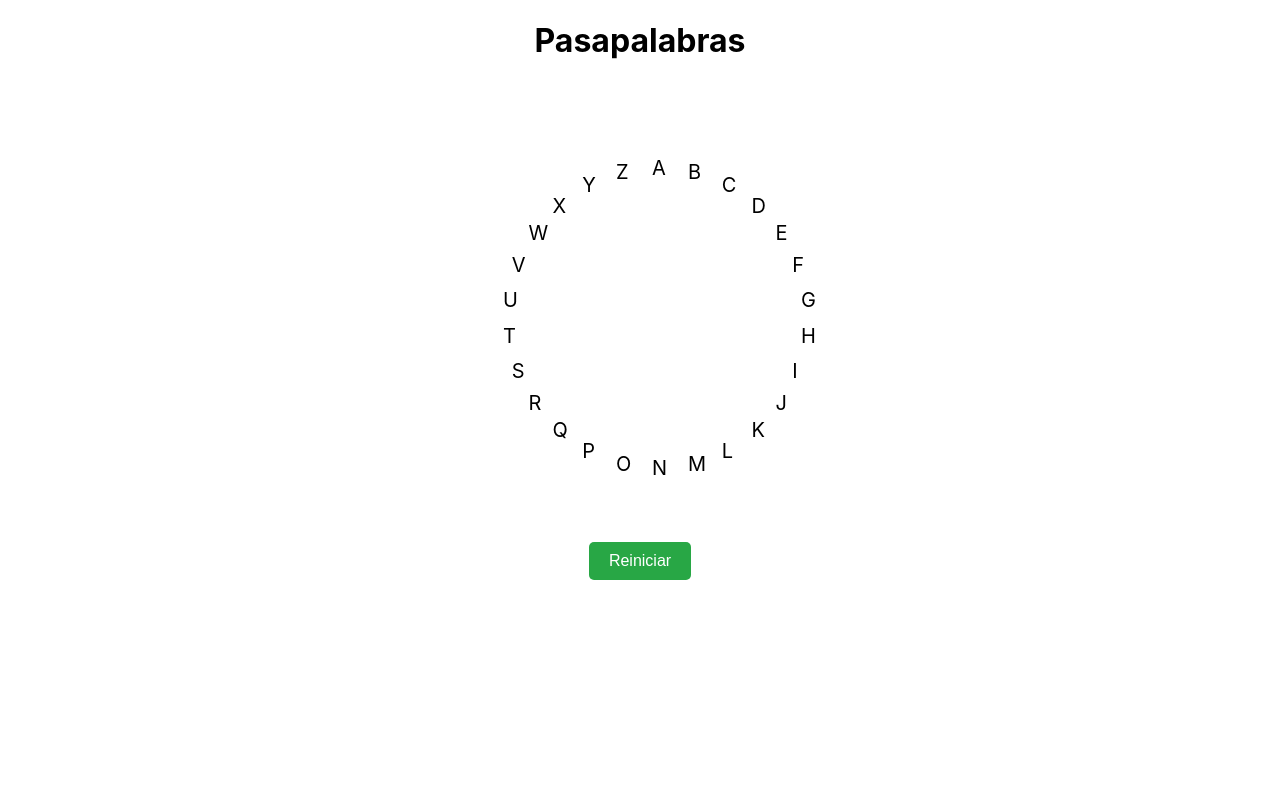
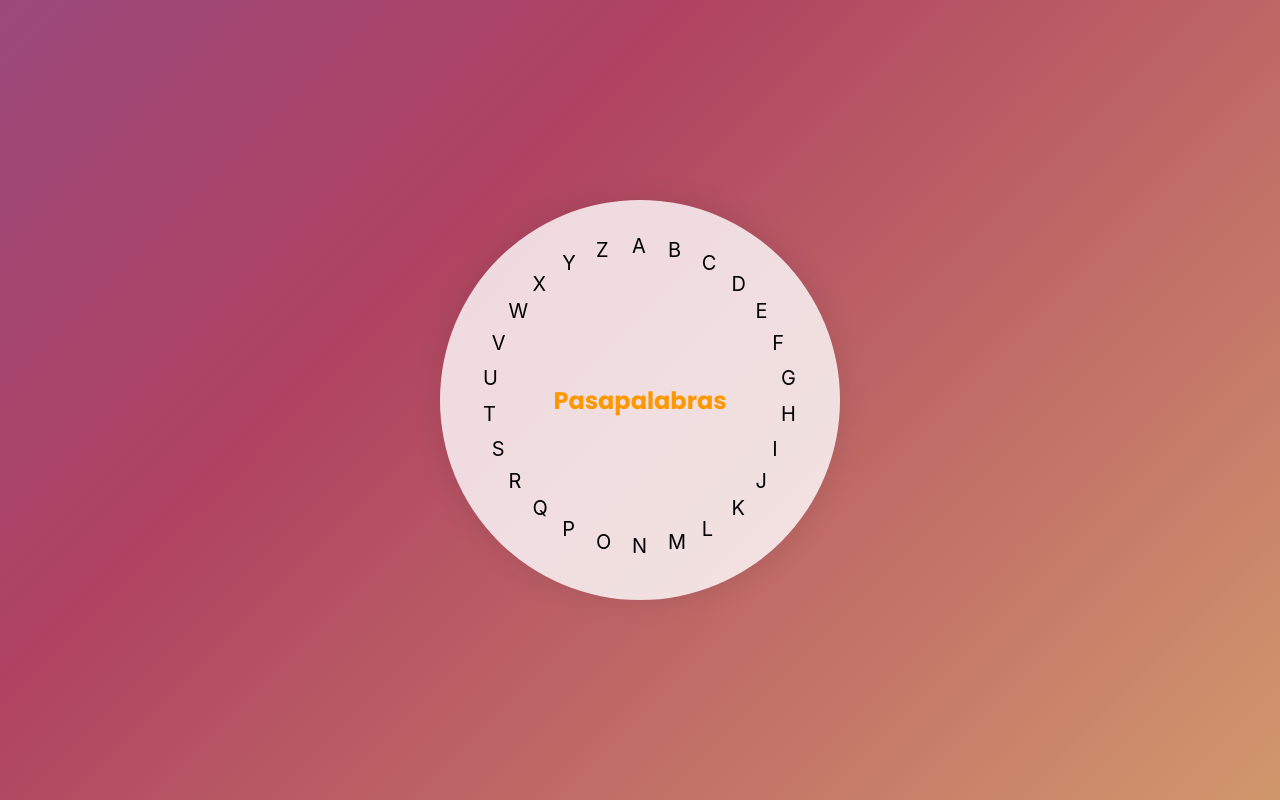
Before and after one commit to wilterdiaz/pasapalabras, a React (Create React App) app: page / in a window 1280 px wide. Built offline with nearby package versions, Linux system fonts and the light colour scheme.

Commit message:
mejoras de vista

```diff
--- a/src/App.js
+++ b/src/App.js
@@ -5,7 +5,6 @@
 function App() {
   return (
     <div className="App">
-    <h1>Pasapalabras</h1>
     <AlphabetRoulette />
   </div>
   );
--- a/src/Componets/AlphabetRoulette.css
+++ b/src/Componets/AlphabetRoulette.css
@@ -1,21 +1,46 @@
 /* AlphabetRoulette.css */
+@import url('https://fonts.googleapis.com/css2?family=Poppins:wght@400;700&display=swap');
+
 .roulette-container {
   display: flex;
   flex-direction: column;
   align-items: center;
+  justify-content: center;
+  height: 100vh;
+  background: linear-gradient(-45deg, #f3ec78, #af4261, #5e60ce, #5dd39e);
+  background-size: 400% 400%;
+  animation: gradientAnimation 15s ease infinite;
+}
+
+/* Animación del gradiente */
+@keyframes gradientAnimation {
+  0% {
+    background-position: 0% 50%;
+  }
+  50% {
+    background-position: 100% 50%;
+  }
+  100% {
+    background-position: 0% 50%;
+  }
 }
 
 .roulette {
   position: relative;
   width: 400px;
   height: 400px;
-    margin: 20px;
+  background: rgba(255, 255, 255, 0.8); /* Fondo blanco translúcido más sólido */
+  border-radius: 50%;
+  display: flex;
+  align-items: center;
+  justify-content: center;
+  box-shadow: 0 0 30px rgba(0, 0, 0, 0.1);
 }
 
 .letter {
   position: absolute;
-    top: 50%;
-    left: 50%;
+  top: 45%;
+  left: 45%;
   transform-origin: 0 0;
   cursor: pointer;
   font-size: 20px;
@@ -27,6 +52,7 @@
   padding-right: 12px;
   padding-top: 4px;
   padding-bottom: 5px;
+  transform: translate(-50%, -50%); /* Centrar las letras respecto al círculo */
 }
 
 .letter.selected {
@@ -35,18 +61,11 @@
   background-color: #007bff;
 }
 
-  button {
-    margin-top: 20px;
-    padding: 10px 20px;
-    font-size: 16px;
-    cursor: pointer;
-    background-color: #28a745; /* Fondo verde */
-    color: white;
-    border: none;
-    border-radius: 5px;
-    transition: background-color 0.3s;
+.roulette .center-text {
+  font-family: 'Poppins', sans-serif;
+  font-size: 24px;
+  font-weight: bold;
+  color: #ff9800; /* Naranja */
+  position: absolute;
+  text-align: center;
 }
-
-  button:hover {
-    background-color: #218838; /* Verde más oscuro al pasar el ratón */
-  }
--- a/src/Componets/AlphabetRoulette.jsx
+++ b/src/Componets/AlphabetRoulette.jsx
@@ -37,8 +37,9 @@
             {letter}
           </div>
         ))}
+        {/* Texto "Pasapalabras" centrado en el círculo */}
+        <div className="center-text">Pasapalabras</div>
       </div>
-      <button onClick={resetRoulette}>Reiniciar</button>
     </div>
   );
 }
```
Lines whose indentation alone changed are shown as unchanged.
